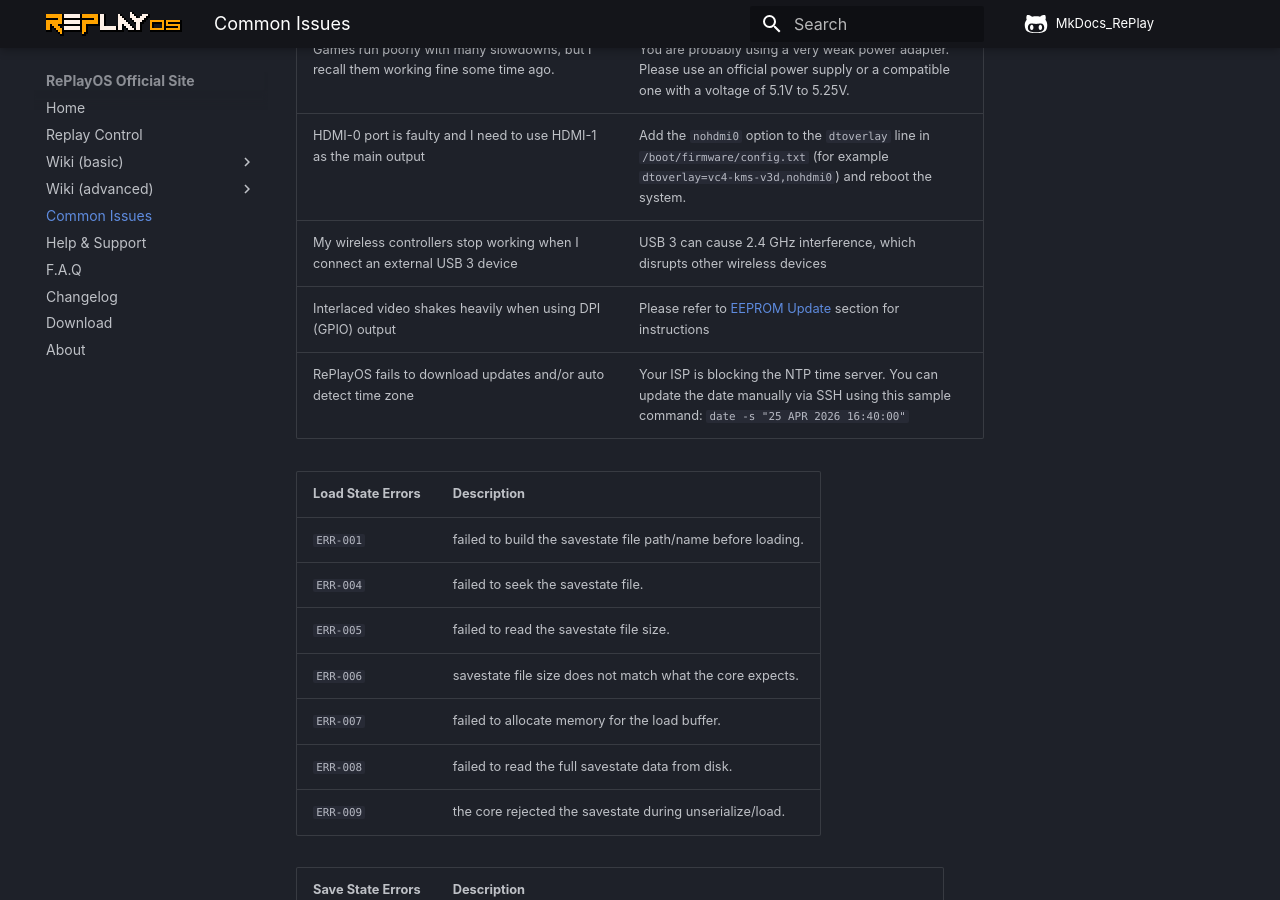
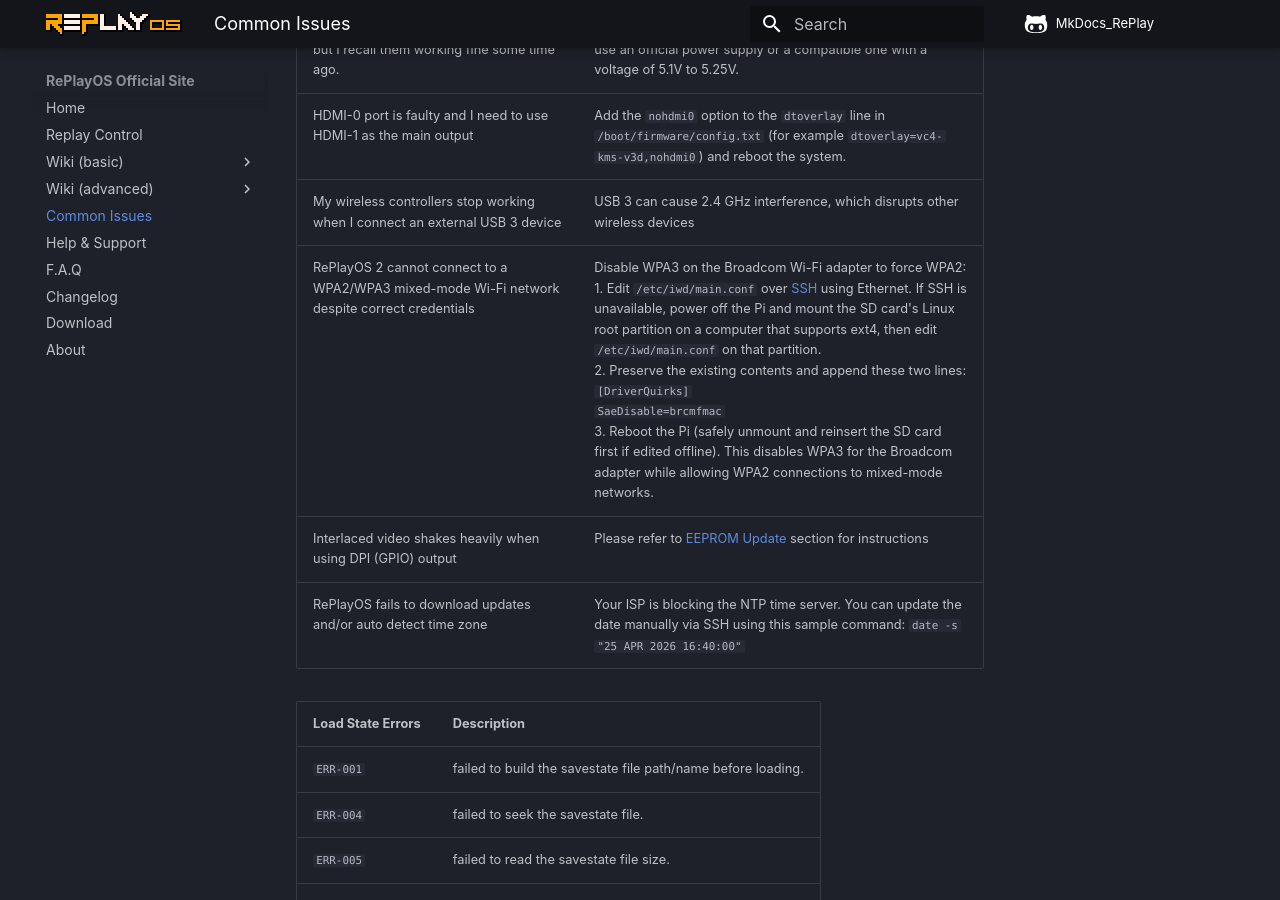
Before and after one commit to rtomasa/MkDocs_RePlay, an MkDocs documentation site: the page built from docs/issues.md, in a window 1280 px wide and 900 px high, scrolled down 703 px. Built offline with MkDocs 1.6.1 and Material for MkDocs 9.7.7, drawn with Linux system fonts in a browser that asks for light colours; some web fonts are replaced; comment, search, counter and statistics services are not loaded.

Commit message:
Added WPA2/WPA3 negotiation issue

```diff
--- a/docs/issues.md
+++ b/docs/issues.md
@@ -8,6 +8,7 @@
 | Games run poorly with many slowdowns, but I recall them working fine some time ago. | You are probably using a very weak power adapter. Please use an official power supply or a compatible one with a voltage of 5.1V to 5.25V. |
 | HDMI-0 port is faulty and I need to use HDMI-1 as the main output | Add the `nohdmi0` option to the `dtoverlay` line in `/boot/firmware/config.txt` (for example `dtoverlay=vc4-kms-v3d,nohdmi0`) and reboot the system. |
 | My wireless controllers stop working when I connect an external USB 3 device | USB 3 can cause 2.4 GHz interference, which disrupts other wireless devices |
+| RePlayOS 2 cannot connect to a WPA2/WPA3 mixed-mode Wi-Fi network despite correct credentials | Disable WPA3 on the Broadcom Wi-Fi adapter to force WPA2:</br>1. Edit `/etc/iwd/main.conf` over [SSH](terminal.md) using Ethernet. If SSH is unavailable, power off the Pi and mount the SD card's Linux root partition on a computer that supports ext4, then edit `/etc/iwd/main.conf` on that partition.</br>2. Preserve the existing contents and append these two lines:</br>`[DriverQuirks]`</br>`SaeDisable=brcmfmac`</br>3. Reboot the Pi (safely unmount and reinsert the SD card first if edited offline). This disables WPA3 for the Broadcom adapter while allowing WPA2 connections to mixed-mode networks. |
 | Interlaced video shakes heavily when using DPI (GPIO) output | Please refer to [EEPROM Update](eeprom.md) section for instructions |
 | RePlayOS fails to download updates and/or auto detect time zone | Your ISP is blocking the NTP time server. You can update the date manually via SSH using this sample command: `date -s "25 APR 2026 16:40:00"` |
 
```
